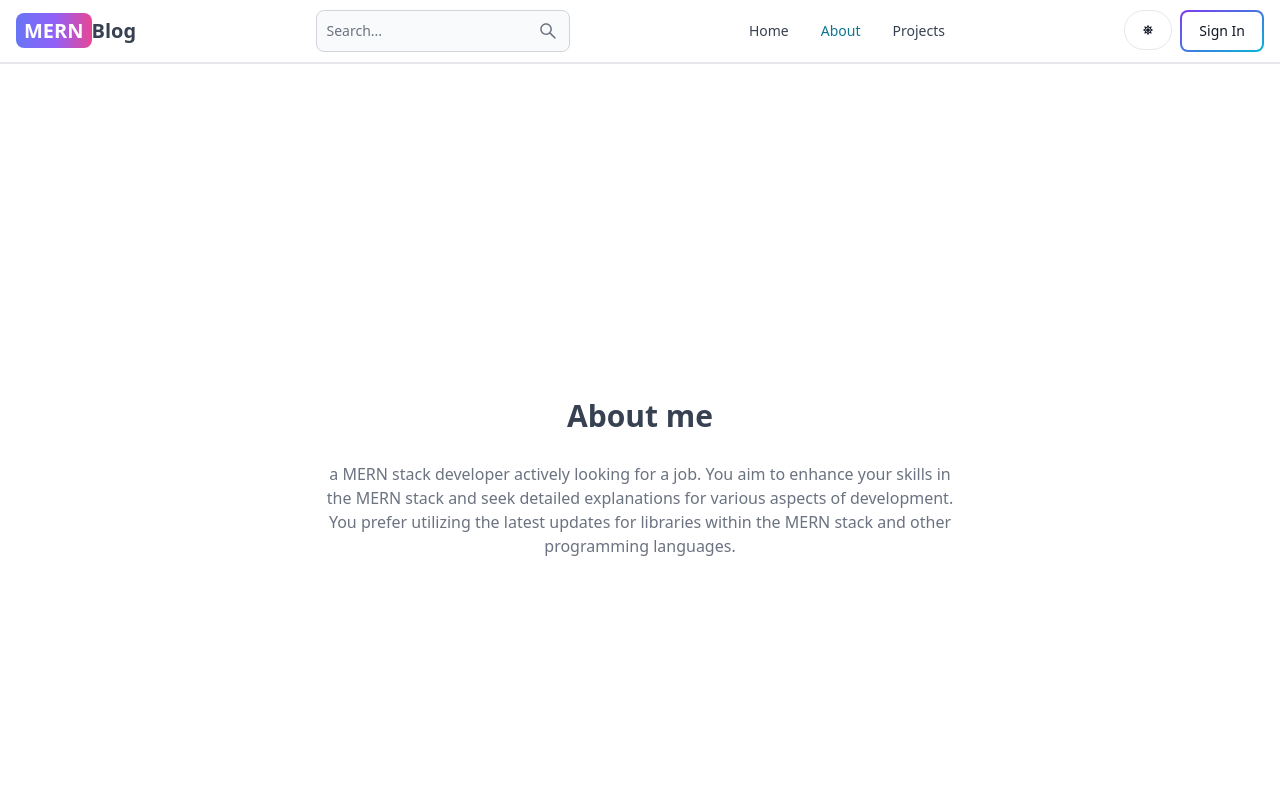
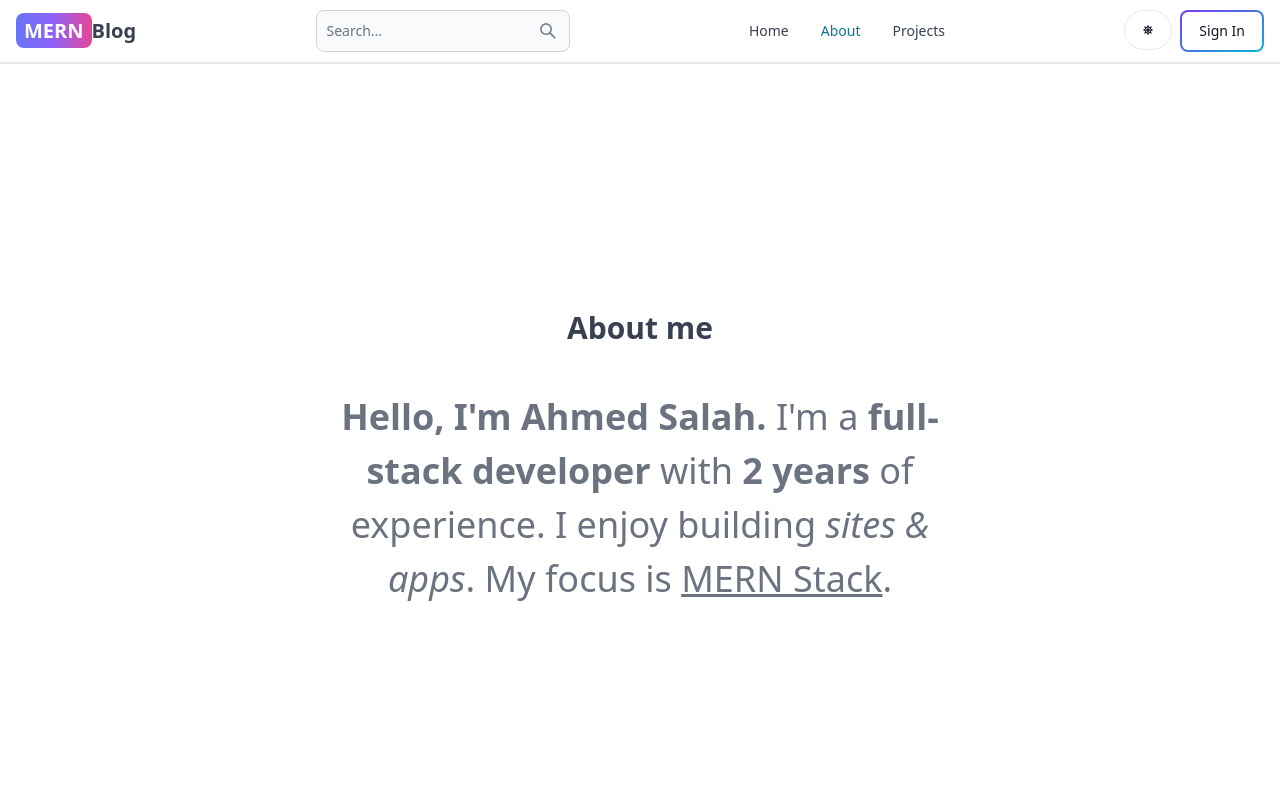
Before and after one commit to Ahmedsalah000/Mern-Blog, a React (Vite) app in the folder client/: page /about in a window 1280 px wide. Shown: the top 800 px of the page. Built offline with nearby package versions, Linux system fonts and the light colour scheme.

Commit message:
update about

```diff
--- a/client/package.json
+++ b/client/package.json
@@ -13,6 +13,7 @@
     "@reduxjs/toolkit": "^2.2.6",
     "firebase": "^10.12.3",
     "flowbite-react": "^0.10.1",
+    "framer-motion": "^11.3.8",
     "moment": "^2.30.1",
     "mongoose": "^8.4.4",
     "react": "^18.3.1",
--- a/client/src/components/CallToAction.jsx
+++ b/client/src/components/CallToAction.jsx
@@ -1,18 +1,19 @@
 import { Button } from 'flowbite-react';
+import { BsGithub } from 'react-icons/bs';
 
 export default function CallToAction() {
   return (
     <div className='flex flex-col sm:flex-row p-3 border border-teal-500 justify-center items-center rounded-tl-3xl rounded-br-3xl text-center'>
         <div className="flex-1 justify-center flex flex-col">
             <h2 className='text-2xl'>
-                Want to learn more about JavaScript?
+                this is my github
             </h2>
             <p className='text-gray-500 my-2'>
-                Checkout these resources with 100 JavaScript Projects
+                Checkout for more JavaScript Projects
             </p>
             <Button gradientDuoTone='purpleToPink' className='rounded-tl-xl rounded-bl-none'>
-                <a href="https://www.100jsprojects.com" target='_blank' rel='noopener noreferrer'>
-                    100 JavaScript Projects
+                <a href="https://github.com/Ahmedsalah000" target='_blank' rel='noopener noreferrer'>
+                icon={BsGithub}
                 </a>
             </Button>
         </div>
--- a/client/src/pages/About.jsx
+++ b/client/src/pages/About.jsx
@@ -1,3 +1,4 @@
+import { motion } from "framer-motion";
 export default function About() {
   return (
     <div className='min-h-screen flex items-center justify-center'>
@@ -7,9 +8,17 @@ export default function About() {
             About me
           </h1>
           <div className='text-md text-gray-500 flex flex-col gap-6'>
-            <p>
-            a MERN stack developer actively looking for a job. You aim to enhance your skills in the MERN stack and seek detailed explanations for various aspects of development. You prefer utilizing the latest updates for libraries within the MERN stack and other programming languages.
-            </p>
+          <motion.h1
+        className="mb-10 mt-4 px-4 text-2xl font-medium !leading-[1.5] sm:text-4xl"
+        initial={{ opacity: 0, y: 100 }}
+        animate={{ opacity: 1, y: 0 }}
+      >
+        <span className="font-bold">Hello, I'm Ahmed Salah.</span> I'm a{" "}
+        <span className="font-bold">full-stack developer</span> with{" "}
+        <span className="font-bold">2 years</span> of experience. I enjoy
+        building <span className="italic">sites & apps</span>. My focus is{" "}
+        <span className="underline">MERN Stack</span>.
+      </motion.h1>
 
 
           </div>
--- a/client/src/pages/Projects.jsx
+++ b/client/src/pages/Projects.jsx
@@ -4,7 +4,7 @@ export default function Projects() {
   return (
     <div className='min-h-screen max-w-2xl mx-auto flex justify-center items-center flex-col gap-6 p-3'>
       <h1 className='text-3xl font-semibold'>Pojects</h1>
-      <p className='text-md text-gray-500'>Build fun and engaging projects while learning HTML, CSS, and JavaScript!</p>
+      <p className='text-md text-gray-500'>Here i will show some of ticks and tricks in  my coming projects ...  !</p>
       <CallToAction />
     </div>
   )
```
Also changed, not shown: 1 other file (tests, documents, lock files or other folders).
